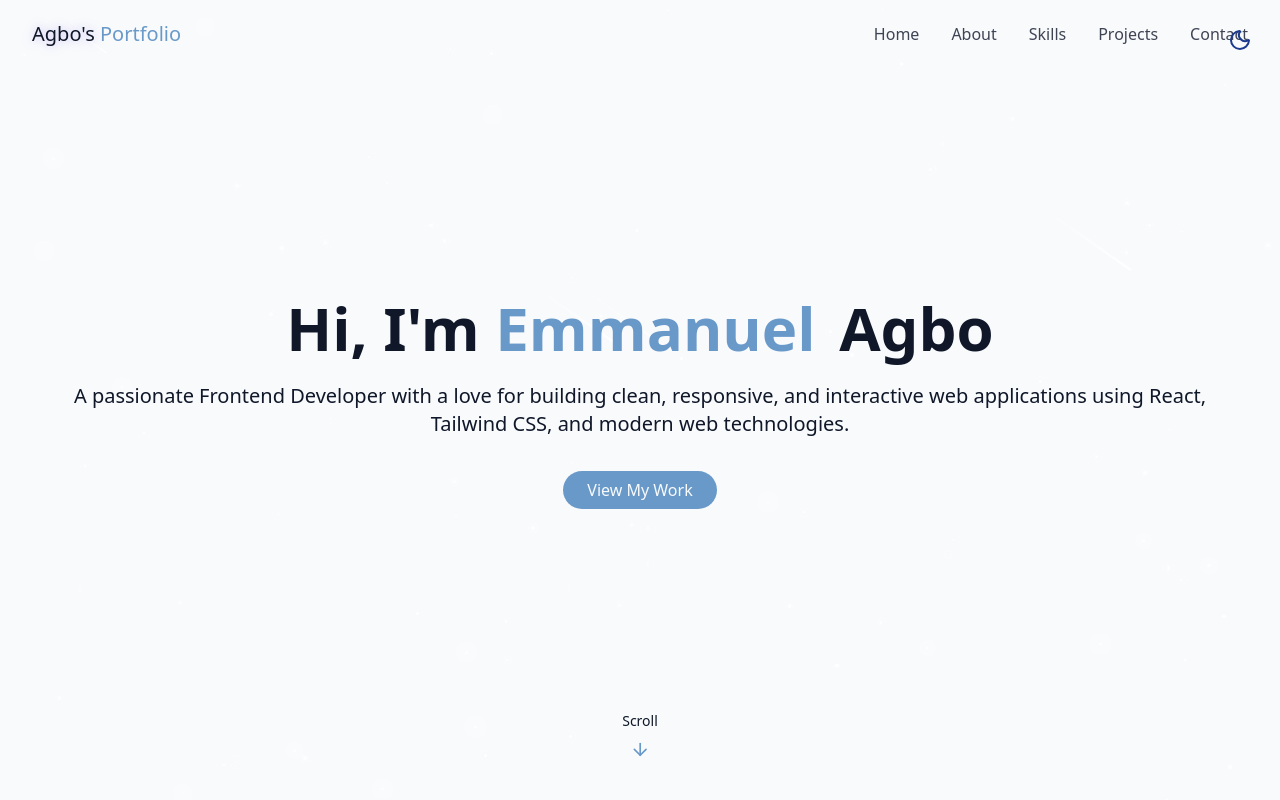
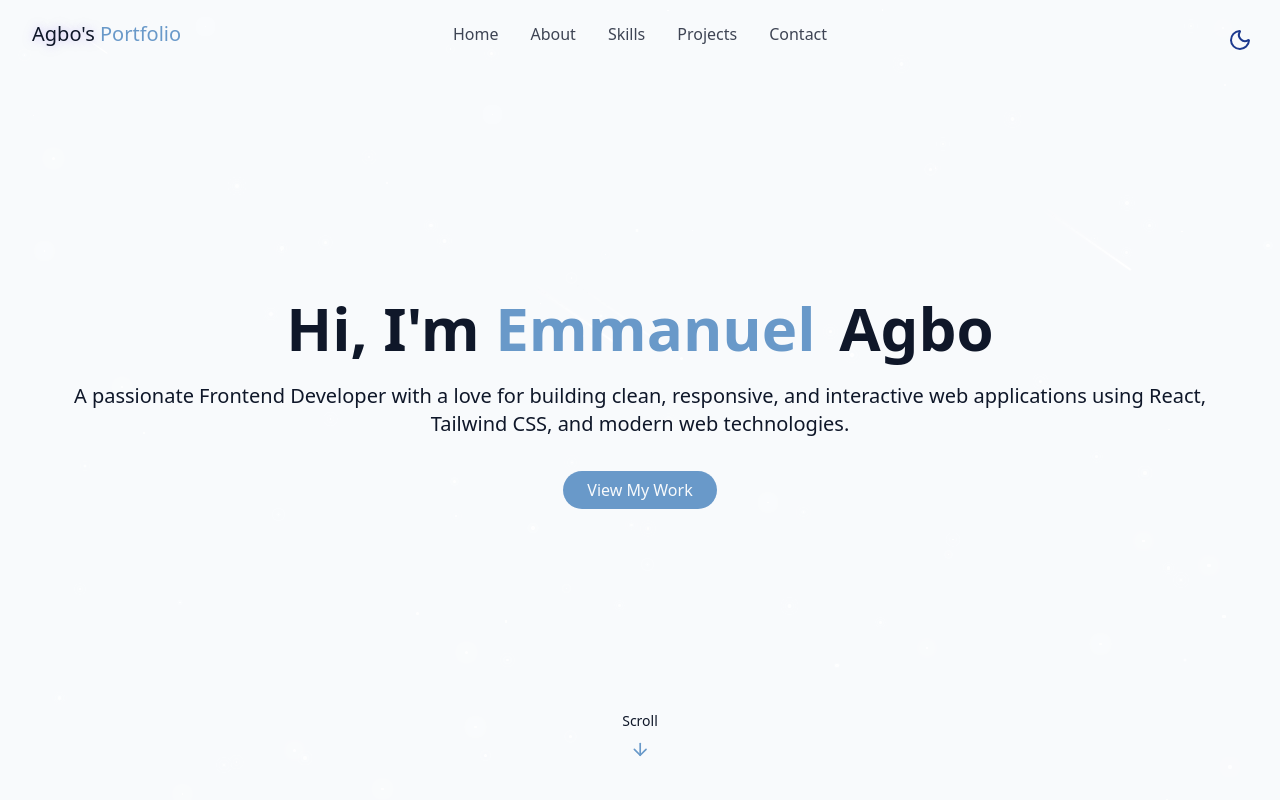
Before and after one commit to colonelagbo/great-portfolio, a React (Vite) app: page / in a window 1280 px wide. Shown: the top 800 px of the page. Built offline with nearby package versions, Linux system fonts and the light colour scheme.

Commit message:
updated Navbar

```diff
--- a/src/components/Navbar.jsx
+++ b/src/components/Navbar.jsx
@@ -2,19 +2,17 @@ import { cn } from "@/lib/utils";
 import { useEffect, useState } from "react";
 import { Menu, X } from "lucide-react";
 
-
 const navItems = [
-    {name: "Home", href:"#hero" },
-    {name: "About", href:"#about" },
-    {name: "Skills", href:"#skills" },
-    {name: "Projects", href:"#projects" },
-    {name: "Contact", href:"#contact" },
+  { name: "Home", href: "#hero" },
+  { name: "About", href: "#about" },
+  { name: "Skills", href: "#skills" },
+  { name: "Projects", href: "#projects" },
+  { name: "Contact", href: "#contact" },
 ];
 
 export const Navbar = () => {
   const [isScrolled, setIsScrolled] = useState(false);
   const [isMenuOpen, setIsMenuOpen] = useState(false);
-
 
   useEffect(() => {
     const handleScroll = () => {
@@ -22,7 +20,6 @@ export const Navbar = () => {
     };
 
     window.addEventListener("scroll", handleScroll);
-
     return () => window.removeEventListener("scroll", handleScroll);
   }, []);
 
@@ -33,53 +30,56 @@ export const Navbar = () => {
         isScrolled ? "py-3 bg-background/80 backdrop-blur-md shadow-xs" : "py-5"
       )}
     >
-            <div className="container flex items-center justify-between">
-        <a className="text-xl font bold text-primary flex items-center"
-        href="#hero"
-        >
+      <div className="container relative flex items-center justify-between">
+        <a className="text-xl font bold text-primary flex items-center" href="#hero">
           <span className="relative z-10">
             <span className="text-glow text-foreground"> Agbo's </span> Portfolio
           </span>
         </a>
-{/* desktop nav */}
-<div className="hidden md:flex space-x-8">
-{navItems.map((item, key)  => (
-    <a key={key} href={item.href} className="text-foreground/80 hover:text-primary transition-colors durationn-300">
+
+        {/* desktop nav (centered) */}
+        <div className="hidden md:flex space-x-8 absolute left-1/2 transform -translate-x-1/2">
+          {navItems.map((item, key) => (
+            <a
+              key={key}
+              href={item.href}
+              className="text-foreground/80 hover:text-primary transition-colors durationn-300"
+            >
               {item.name}
             </a>
           ))}
-
         </div>
 
-
-{/* mobile nav */}
-
-<button onClick={() => setIsMenuOpen((prev) => !prev)}
+        {/* mobile nav toggle */}
+        <button
+          onClick={() => setIsMenuOpen((prev) => !prev)}
           className="md:hidden p-2 text-foreground z-50"
           aria-label={isMenuOpen ? "Close Menu" : "Open Menu"}
         >
- {isMenuOpen ? <X size={24}/> : <Menu size={24} /> } </button>
+          {isMenuOpen ? <X size={24} /> : <Menu size={24} />}
+        </button>
 
-<div className= {cn("fixed insert-0 bg-background/95 backdroup-blur-md z-40 flex flex-col items-center justify-center",
+        {/* mobile nav menu */}
+        <div
+          className={cn(
+            "fixed insert-0 bg-background/95 backdroup-blur-md z-40 flex flex-col items-center justify-center",
             "transition-all duration-300 md:hidden",
-isMenuOpen
-? "opacity-100 pointer-events-auto"
-: "opacity-0 pointer-events-none"
+            isMenuOpen ? "opacity-100 pointer-events-auto" : "opacity-0 pointer-events-none"
           )}
         >
-<div className="flex flex-col space-y-8 text-xl" >
-{navItems.map((item, key)  => (
-    <a key={key} href={item.href} className="text-foreground/80 hover:text-primary transition-colors durationn-300"
+          <div className="flex flex-col space-y-8 text-xl">
+            {navItems.map((item, key) => (
+              <a
+                key={key}
+                href={item.href}
+                className="text-foreground/80 hover:text-primary transition-colors durationn-300"
                 onClick={() => setIsMenuOpen(false)}
               >
                 {item.name}
               </a>
             ))}
-
           </div>
-
         </div>
-
       </div>
     </nav>
   );
```
Lines whose indentation alone changed are shown as unchanged.
